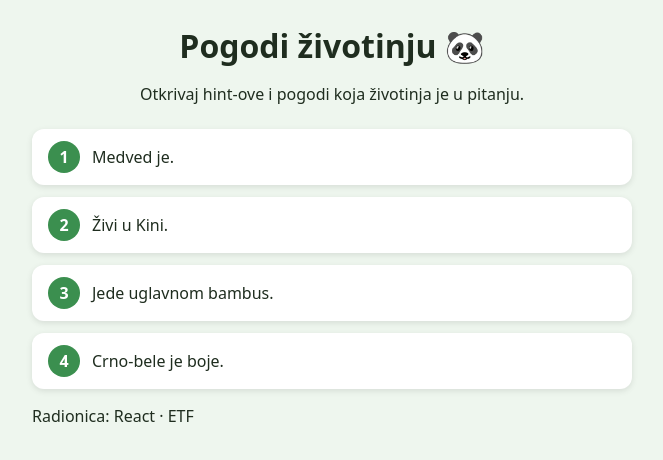
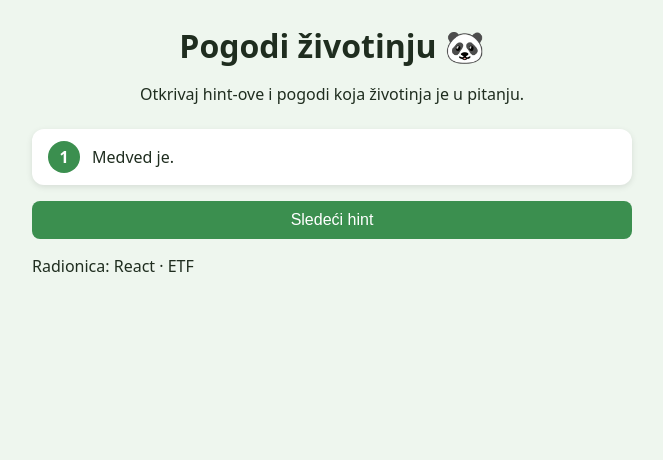
Before and after one commit to Dushenn/animaldle, a React (Vite) app: page / in a window 1280 px wide. Shown: the top 460 px of the page, without its empty margins (308-971 px from the left). Built offline with nearby package versions, Linux system fonts and the light colour scheme.

Commit message:
korak 4: useState i dugme za sledeci hint

```diff
--- a/src/App.jsx
+++ b/src/App.jsx
@@ -1,23 +1,35 @@
+import { useState } from "react";
+
 import "./App.css";
 import Footer from "./components/Footer";
 import Header from "./components/Header";
 import HintCard from "./components/HintCard";
-import {zivotinje} from './data/zivotinje'
+import {zivotinje} from './data/zivotinje';
 
-const zivotinja = zivotinje[0]
+const zivotinja = zivotinje[0];
 
 function App() {
+  //let revealed = 1;  NE VALJA
+  const [revealed, setRevealed] = useState(1)
+
   return (
     <div className="app">
       <Header />
 
       <main className="hints">
         {
-          zivotinja.hints.map((hint, index) => (
+          zivotinja.hints.slice(0, revealed).map((hint, index) => (
             <HintCard key={index} number={index + 1} text={hint} />
           ))
         }
       </main>
+      <button
+        className="reveal-button"
+        onClick={() => setRevealed(revealed + 1)}
+        disabled = {revealed >= zivotinja.hints.length}
+      >
+        Sledeći hint
+      </button>
 
       <Footer />
     </div>
```
